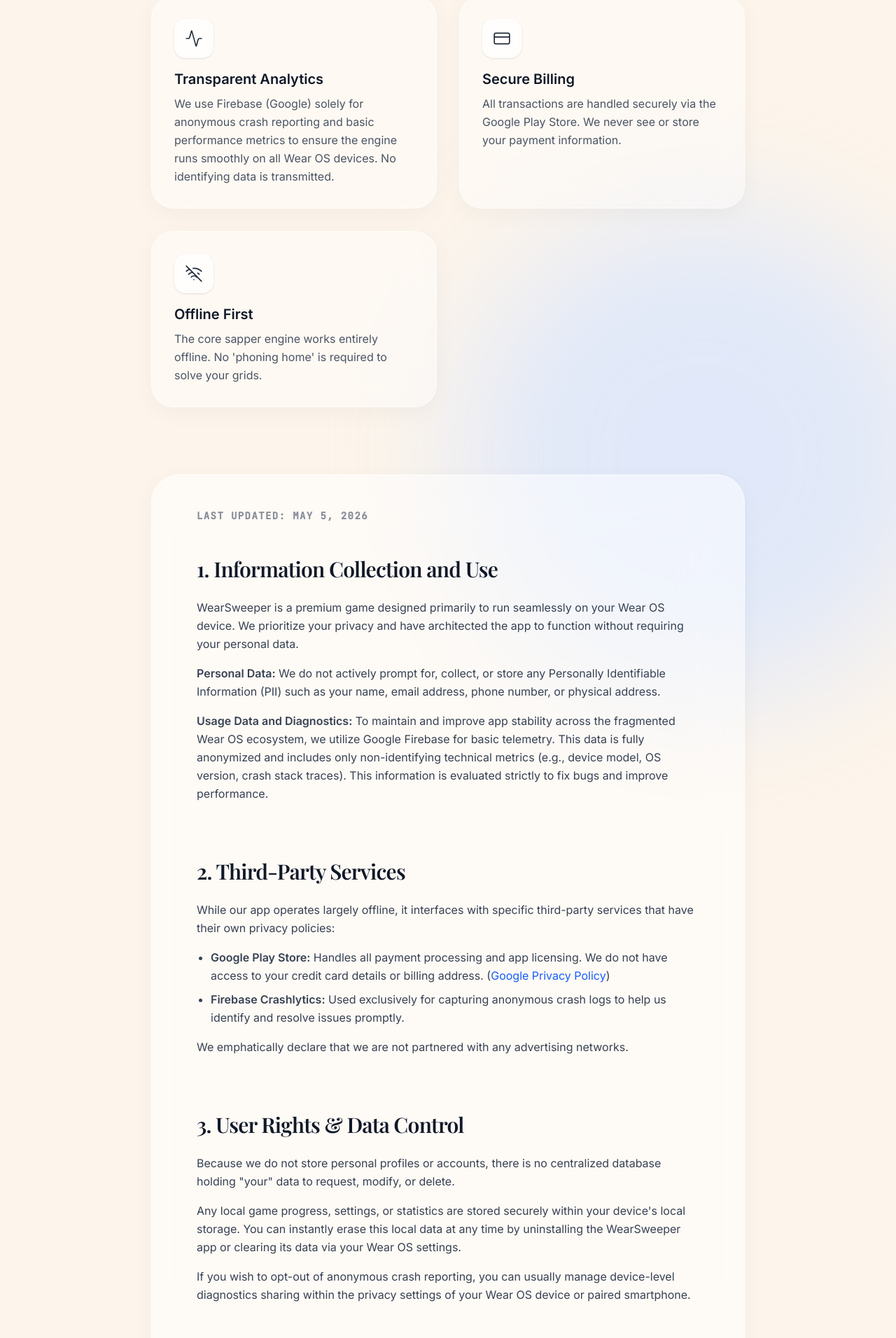
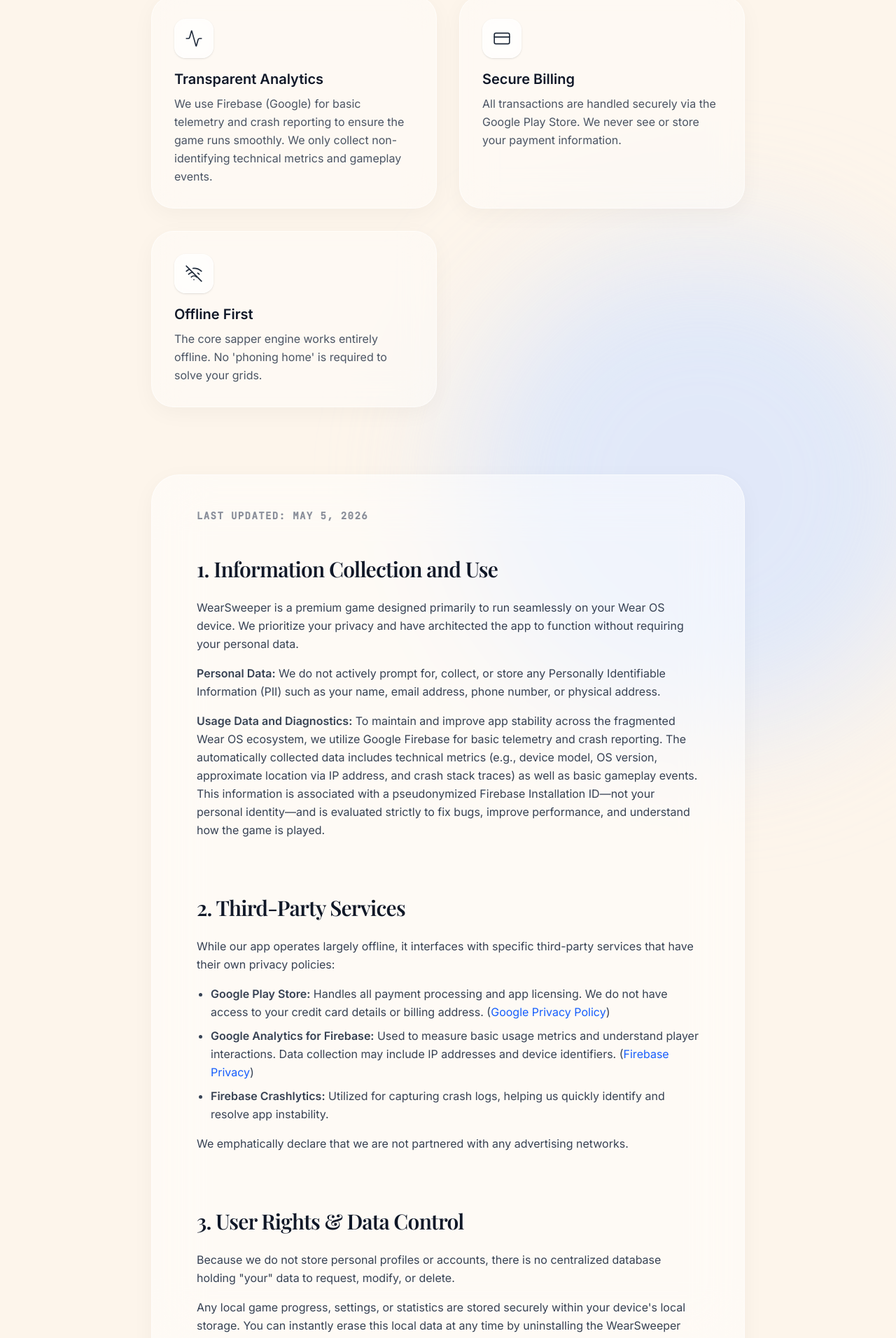
Before and after one commit to Saderius/WearSweeper-privacy-policy, a React (Vite) app: page / in a window 1280 px wide. Shown: the part 880-2792 px from the top of the page at 70% size. Built offline with nearby package versions, Linux system fonts and the light colour scheme; a web font is replaced by a local one.

Commit message:
feat: Clarify data collection for WearSweeper
Update privacy policy text to more accurately describe the types of anonymous data collected via Firebase for crash reporting and performance metrics.

```diff
--- a/src/App.tsx
+++ b/src/App.tsx
@@ -125,7 +125,7 @@ export default function App() {
           <FeatureCard
             icon={Activity}
             title="Transparent Analytics"
-            description="We use Firebase (Google) solely for anonymous crash reporting and basic performance metrics to ensure the engine runs smoothly on all Wear OS devices. No identifying data is transmitted."
+            description="We use Firebase (Google) for basic telemetry and crash reporting to ensure the game runs smoothly. We only collect non-identifying technical metrics and gameplay events."
             delay={0.3}
           />
           <FeatureCard
@@ -156,7 +156,7 @@ export default function App() {
               <strong>Personal Data:</strong> We do not actively prompt for, collect, or store any Personally Identifiable Information (PII) such as your name, email address, phone number, or physical address.
             </p>
             <p>
-              <strong>Usage Data and Diagnostics:</strong> To maintain and improve app stability across the fragmented Wear OS ecosystem, we utilize Google Firebase for basic telemetry. This data is fully anonymized and includes only non-identifying technical metrics (e.g., device model, OS version, crash stack traces). This information is evaluated strictly to fix bugs and improve performance.
+              <strong>Usage Data and Diagnostics:</strong> To maintain and improve app stability across the fragmented Wear OS ecosystem, we utilize Google Firebase for basic telemetry and crash reporting. The automatically collected data includes technical metrics (e.g., device model, OS version, approximate location via IP address, and crash stack traces) as well as basic gameplay events. This information is associated with a pseudonymized Firebase Installation ID—not your personal identity—and is evaluated strictly to fix bugs, improve performance, and understand how the game is played.
             </p>
           </Section>
 
@@ -166,7 +166,8 @@ export default function App() {
             </p>
             <ul className="list-disc pl-5 mt-4 space-y-2">
               <li><strong>Google Play Store:</strong> Handles all payment processing and app licensing. We do not have access to your credit card details or billing address. (<a href="https://policies.google.com/privacy" className="text-blue-600 hover:underline" target="_blank" rel="noopener noreferrer">Google Privacy Policy</a>)</li>
-              <li><strong>Firebase Crashlytics:</strong> Used exclusively for capturing anonymous crash logs to help us identify and resolve issues promptly.</li>
+              <li><strong>Google Analytics for Firebase:</strong> Used to measure basic usage metrics and understand player interactions. Data collection may include IP addresses and device identifiers. (<a href="https://firebase.google.com/support/privacy" className="text-blue-600 hover:underline" target="_blank" rel="noopener noreferrer">Firebase Privacy</a>)</li>
+              <li><strong>Firebase Crashlytics:</strong> Utilized for capturing crash logs, helping us quickly identify and resolve app instability.</li>
             </ul>
             <p className="mt-4">
               We emphatically declare that we are not partnered with any advertising networks.
```
Also changed, not shown: public/app.png (deleted).
